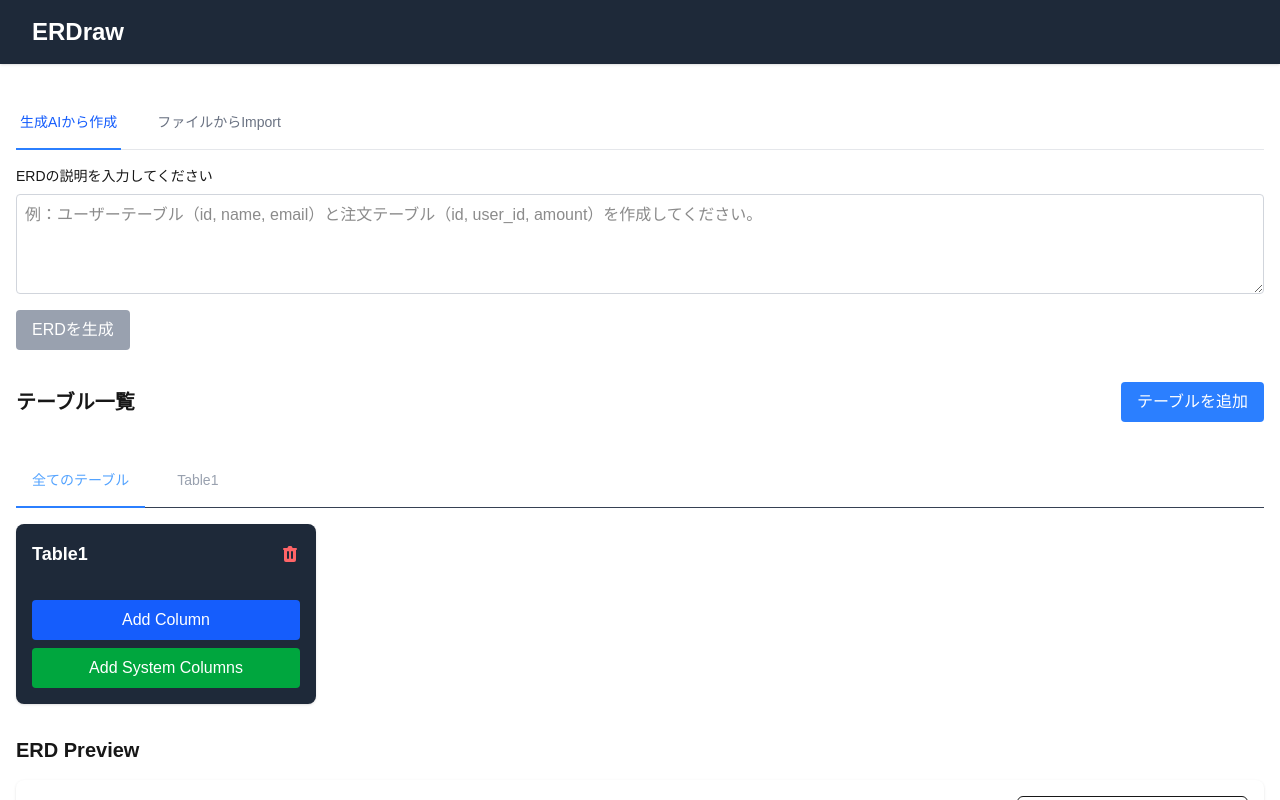
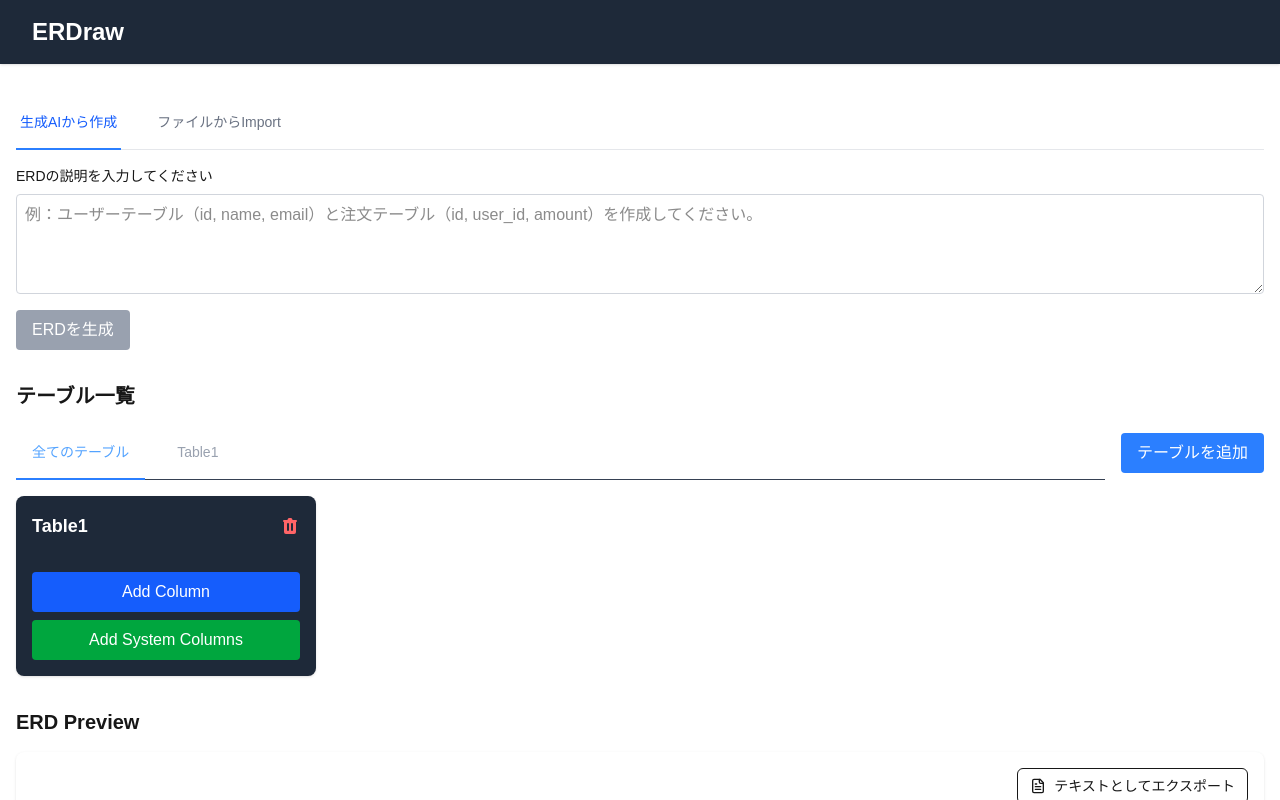
Before and after one commit to sivertigo/scope-forges, a Next.js app: page / in a window 1280 px wide. Both pictures are taken after a click on the button "テーブルを追加". Shown: the top 800 px of the page. Built offline with nearby package versions, Linux system fonts and the light colour scheme.

Commit message:
UI改善

```diff
--- a/src/components/GUIEditor.tsx
+++ b/src/components/GUIEditor.tsx
@@ -30,21 +30,15 @@ export default function GUIEditor() {
     <div className="space-y-8">
       <ERDCreateMenu onTablesGenerated={setTables} />
 
-      <div className="flex justify-between items-center">
-        <h2 className="text-xl font-bold">テーブル一覧</h2>
-        <button
-          onClick={addTable}
-          className="px-4 py-2 bg-blue-500 text-white rounded hover:bg-blue-600"
-        >
-          テーブルを追加
-        </button>
+      <div>
+        <h2 className="text-xl font-bold mb-4">テーブル一覧</h2>
+        <TableTabs
+          tables={tables}
+          onUpdate={handleTableUpdate}
+          onDelete={handleTableDelete}
+          onAddTable={addTable}
+        />
       </div>
-
-      <TableTabs
-        tables={tables}
-        onUpdate={handleTableUpdate}
-        onDelete={handleTableDelete}
-      />
 
       <div className="mt-8">
         <h2 className="text-xl font-bold mb-4">ERD Preview</h2>
--- a/src/components/TableTabs.tsx
+++ b/src/components/TableTabs.tsx
@@ -9,24 +9,35 @@ interface TableTabsProps {
   tables: TableData[];
   onUpdate: (updatedTable: TableData) => void;
   onDelete: (tableId: string) => void;
+  onAddTable: () => void;
 }
 
 export default function TableTabs({
   tables,
   onUpdate,
   onDelete,
+  onAddTable,
 }: TableTabsProps) {
   const [activeTab, setActiveTab] = useState<string>("all");
 
   if (tables.length === 0) {
     return (
-      <div className="text-center py-8 text-gray-500">テーブルがありません</div>
+      <div className="text-center py-8 text-gray-500">
+        <p className="mb-4">テーブルがありません</p>
+        <button
+          onClick={onAddTable}
+          className="px-4 py-2 bg-blue-500 text-white rounded hover:bg-blue-600"
+        >
+          テーブルを追加
+        </button>
+      </div>
     );
   }
 
   return (
     <div className="w-full">
-      <div className="border-b border-gray-700">
+      <div className="flex justify-between items-center mb-4">
+        <div className="border-b border-gray-700 flex-1">
           <nav
             className="-mb-px flex space-x-4 overflow-x-auto"
             aria-label="テーブル一覧"
@@ -57,6 +68,13 @@ export default function TableTabs({
               </button>
             ))}
           </nav>
+        </div>
+        <button
+          onClick={onAddTable}
+          className="ml-4 px-4 py-2 bg-blue-500 text-white rounded hover:bg-blue-600 whitespace-nowrap"
+        >
+          テーブルを追加
+        </button>
       </div>
 
       <div className="mt-4">
```
Lines whose indentation alone changed are shown as unchanged.
